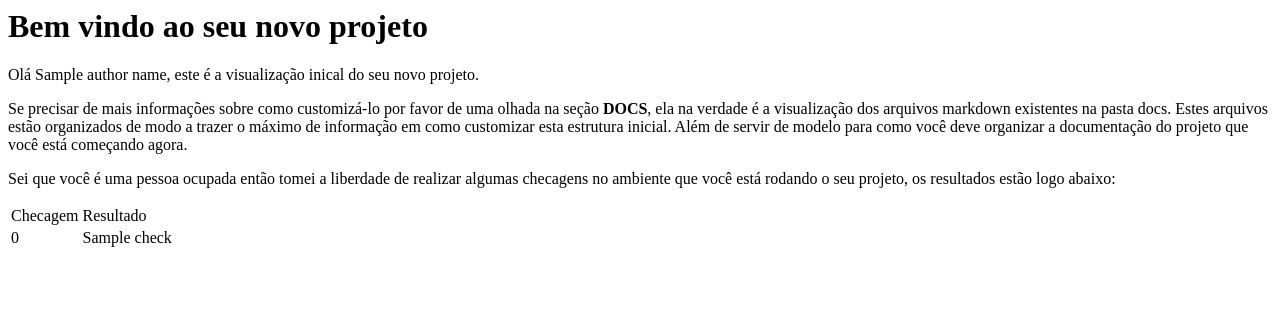
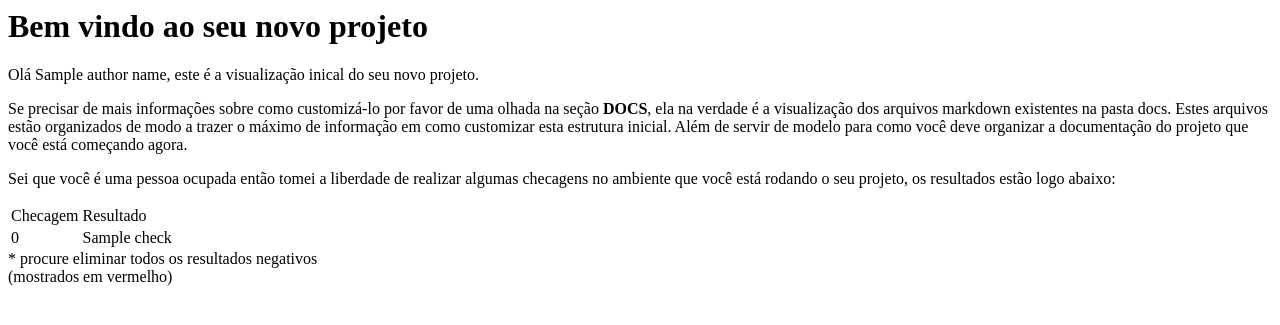
Before and after one commit to ccbsti/skeleton, a PHP site: template views/home.phtml in a window 1280 px wide. Shown: the top 325 px of the page. Run offline with PHP 8.4, Linux system fonts and the light colour scheme; the template is opened without the code that fills it: most values are stand-ins (such as "Sample title", 1, 10 or a date in 2020).

Commit message:
Adiciona o hint na tabela de verificações

```diff
--- a/views/home.phtml
+++ b/views/home.phtml
@@ -22,3 +22,5 @@ que você está rodando o seu projeto, os resultados estão logo abaixo:
 		}
 	?>
 </table>
+
+<span class="table-hint">* procure eliminar todos os resultados negativos<br>(mostrados em vermelho)</span>
--- a/views/layout.phtml
+++ b/views/layout.phtml
@@ -131,6 +131,13 @@
 			color: #a00;
 		}
 
+		span.table-hint {
+			display: block;
+			text-align: right;
+			width: 100%;
+			font-size: 10px;
+			color: #555;
+		}
 
 	</style>
 </head>
```
